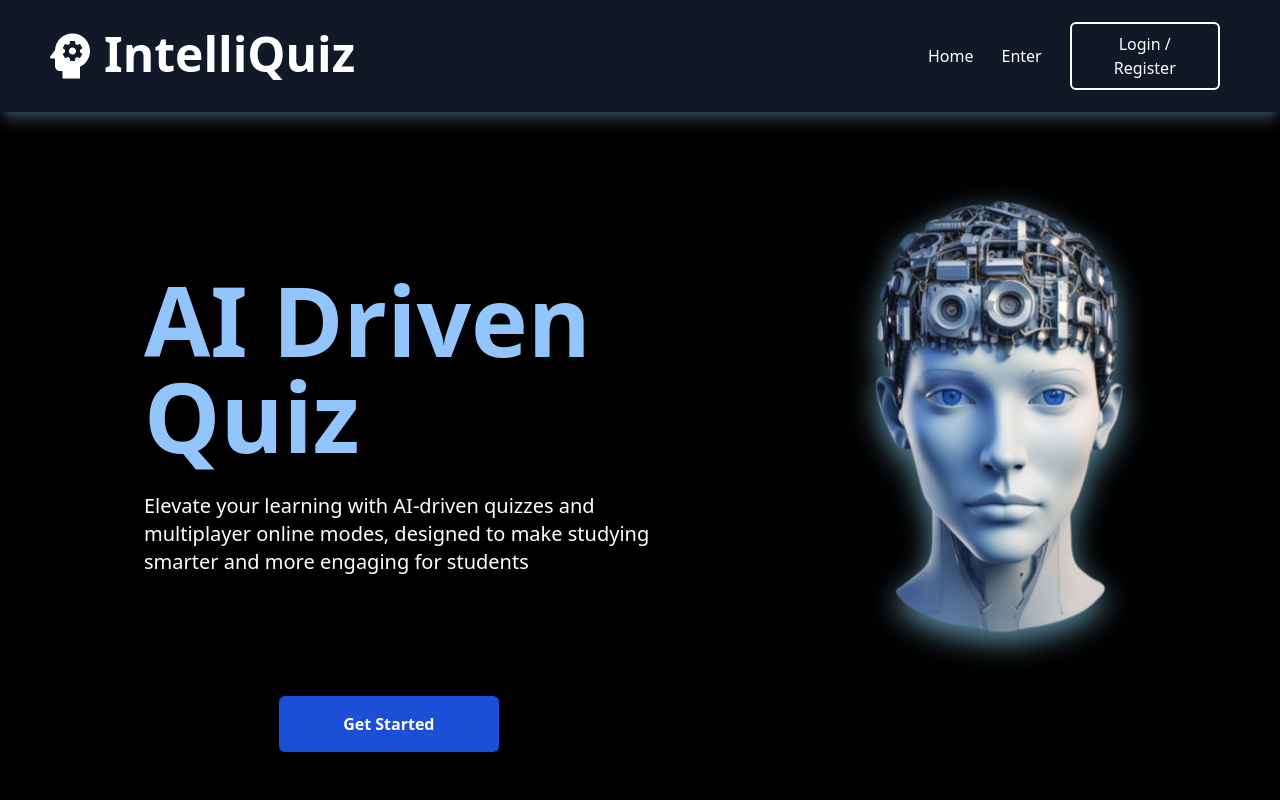
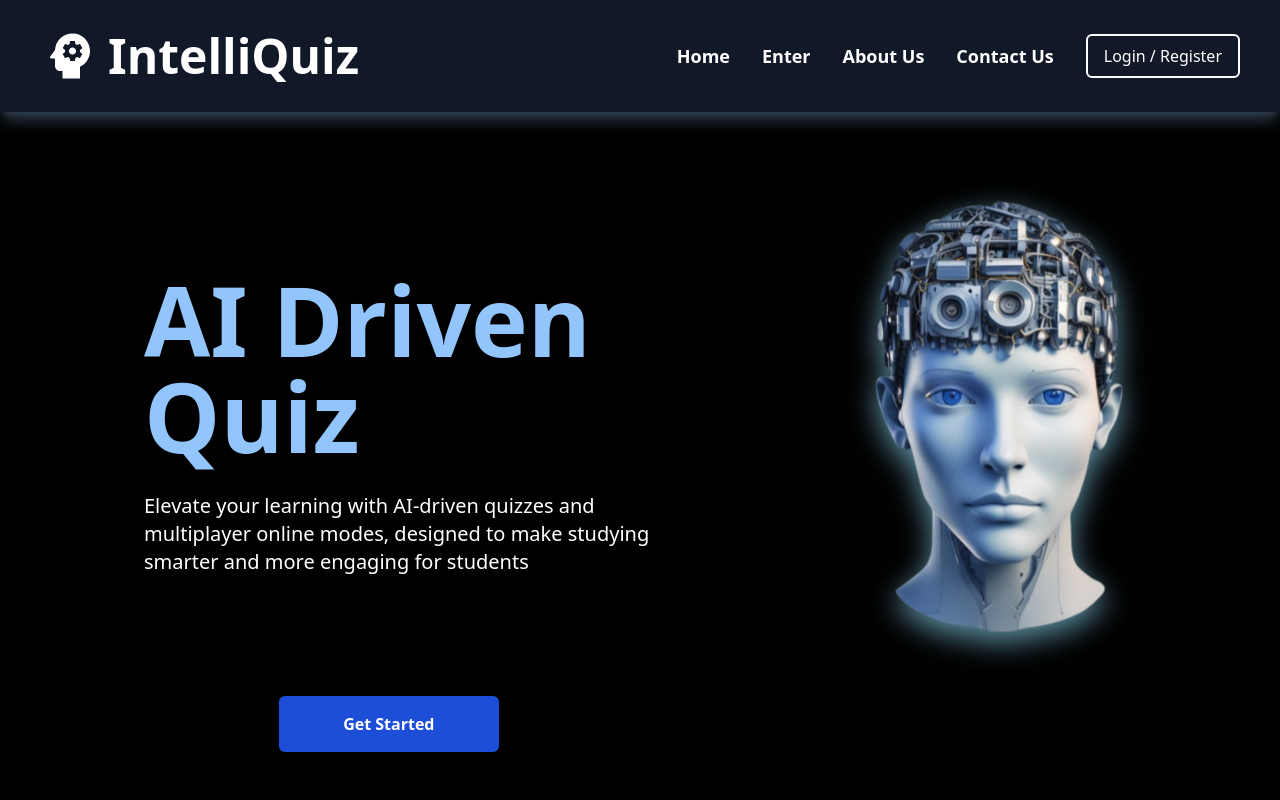
Before and after one commit to PixelPadThai/Intelliquiz, a React (Vite) app in the folder App/Frontend/: page / in a window 1280 px wide. Shown: the top 800 px of the page. Built offline with nearby package versions, Linux system fonts and the light colour scheme; no server answers.

Commit message:
Change to generate quiz

```diff
--- a/App/Frontend/package.json
+++ b/App/Frontend/package.json
@@ -24,6 +24,7 @@
     "cobe": "^0.6.3",
     "firebase": "^11.1.0",
     "framer-motion": "^11.3.9",
+    "jspdf": "^2.5.2",
     "lucide-react": "^0.469.0",
     "next-themes": "^0.3.0",
     "react": "^18.3.1",
--- a/App/Frontend/src/component/Home/Home.jsx
+++ b/App/Frontend/src/component/Home/Home.jsx
@@ -58,11 +58,11 @@ const Home = () => {
   return (
 
     <>
-    <div className='bg-black w-full min-h-screen flex flex-col items-center justify-center'>
+    <div className='bg-black w-full scroll-smooth min-h-screen flex flex-col items-center justify-center'>
       <div className='w-full min-h-screen scroll-smooth bg-black flex flex-col md:flex-row text-white '>
         <div className='w-full mt-12 md:mt-24 flex flex-col-reverse md:flex-row justify-between  px-4 md:px-0'>
           <div className=' p-4 md:ml-32 md:w-1/2 flex flex-col items-center gap-2'>
-            <h2 className=' text-3xl md:text-8xl font-bold text-blue-300 mt-10 md:mt-40 animate-fade-move'>
+            <h2 className=' text-3xl md:text-8xl font-bold  text-blue-300 mt-10 md:mt-40 animate-fade-move'>
               AI Driven Quiz
             </h2>
             <p className='mt-5  md:text-xl animate-fade-in '>
--- a/App/Frontend/src/component/Navbar/Navbar.jsx
+++ b/App/Frontend/src/component/Navbar/Navbar.jsx
@@ -1,45 +1,132 @@
-import React from 'react'
-import { Link } from 'react-router-dom'
-import PsychologyIcon from '@mui/icons-material/Psychology';
-import Home from '../Home/Home';
-import { useFirebase } from '../../context/Firebase';
+// import React from "react";
+// import { Link } from "react-router-dom";
+// import PsychologyIcon from "@mui/icons-material/Psychology";
+// import Home from "../Home/Home";
+// import { useFirebase } from "../../context/Firebase";
+// import { CgProfile } from "react-icons/cg";
+
+// const Navbar = () => {
+//   const firebase = useFirebase();
+//   return (
+//     //fixed remove
+//     <div className="fixed flex w-full h-28   bg-gray-900 justify-between z-50 items-center shadow-lg shadow-slate-700 text-white ">
+//       <div className="ml-10 flex">
+//         <PsychologyIcon sx={{ fontSize: 60 }} className="mr-1" />
+//         {/* <Icon></Icon> */}
+//         <h3 className="text-5xl font-bold mt-1">IntelliQuiz</h3>
+//       </div>
+
+//       <div className="flex items-center list-none mr-96 gap-7 max-w-16">
+//         <li className="hover:text-sky-400  font-semibold text-lg">
+//           <Link to="/">Home</Link>
+//         </li>
+//         <li className="hover:text-sky-400 font-semibold text-lg">
+//           <Link to="/main">Enter</Link>
+//         </li>
+//         <li className="hover:text-sky-400 font-semibold text-lg">
+//           <Link to="/about">AboutUs</Link>
+//         </li>
+//         <li className="hover:text-sky-400 font-semibold text-lg">
+//           <Link to="/contatc">ContactUs</Link>
+//         </li>
+//         {firebase.isLoggedIn ? (
+//           <p className="w-12 h-12 ">
+//             <CgProfile className="w-12  -mt-2 h-16 " />
+//           </p>
+//         ) : (
+//           <li
+//             className="py-2 px-4 text-white bg-transparent border-2 border-white rounded-md hover:bg-white hover:text-black hover:font-semibold transition-all duration-300"
+//             style={{ minWidth: "150px", textAlign: "center" }}
+//           >
+//             <Link to="/signUp">Login / Register</Link>
+//           </li>
+//         )}
+//       </div>
+//     </div>
+//   );
+// };
+
+// export default Navbar;
+
+import React, { useState } from "react";
+import { Link } from "react-router-dom";
+import PsychologyIcon from "@mui/icons-material/Psychology";
 import { CgProfile } from "react-icons/cg";
+import { useFirebase } from "../../context/Firebase";
 
 const Navbar = () => {
+  const [isMenuOpen, setIsMenuOpen] = useState(false);
+  const firebase = useFirebase();
 
-    const firebase=useFirebase();
   return (
-    //fixed remove
-    <div className='fixed flex w-full h-28   bg-gray-900 justify-between z-50 items-center shadow-lg shadow-slate-700 text-white '>
-        <div className="ml-10 flex">
-              <PsychologyIcon sx={{fontSize:60}} className='mr-1'/>
-              {/* <Icon></Icon> */}
-              <h3 className='text-5xl font-bold mt-1'>IntelliQuiz</h3>
+    <div className="fixed  w-full bg-gray-900 shadow-lg shadow-slate-700 z-50 text-white">
+      <div className="flex justify-between items-center h-28 px-8 lg:px-10">
+        {/* Logo Section */}
+        <div className="flex items-center">
+          <PsychologyIcon sx={{ fontSize: 60 }} className="mr-2" />
+          <h3 className="text-4xl lg:text-5xl font-bold">IntelliQuiz</h3>
         </div>
 
-        <div className='flex items-center list-none mr-72 gap-7 max-w-16'>
-    <li className='hover:text-sky-400'>
-        <Link to='/'>Home</Link>
-    </li>
-    <li className='hover:text-sky-400'>
-        <Link to='/main'>Enter</Link>
-    </li>
-    {firebase.isLoggedIn?<p className='w-12 h-12 '><CgProfile  className='w-16 mb-3 h-16 ml-8' /></p>:
-    <li className='py-2 px-4 text-white bg-transparent border-2 border-white rounded-md hover:bg-white hover:text-black hover:font-semibold transition-all duration-300' style={{ minWidth: '150px', textAlign: 'center' }}>
-        <Link to='/signUp'>Login / Register</Link>
-    </li>
-    }
-</div>
+        {/* Desktop Menu */}
+        <ul className="hidden lg:flex items-center gap-8">
+          <li className="hover:text-sky-400 font-semibold text-lg">
+            <Link to="/">Home</Link>
+          </li>
+          <li className="hover:text-sky-400 font-semibold text-lg">
+            <Link to="/main">Enter</Link>
+          </li>
+          <li className="hover:text-sky-400 font-semibold text-lg">
+            <Link to="/about">About Us</Link>
+          </li>
+          <li className="hover:text-sky-400 font-semibold text-lg">
+            <Link to="/contact">Contact Us</Link>
+          </li>
+          {firebase.isLoggedIn ? (
+            <CgProfile className="w-8 h-8 cursor-pointer" />
+          ) : (
+            <li className="py-2 px-4 text-white bg-transparent border-2 border-white rounded-md hover:bg-white hover:text-black hover:font-semibold transition-all duration-300">
+              <Link to="/signUp">Login / Register</Link>
+            </li>
+          )}
+        </ul>
 
+        {/* Hamburger Menu */}
+        <button
+          className="lg:hidden text-3xl"
+          onClick={() => setIsMenuOpen(!isMenuOpen)}
+        >
+          ☰
+        </button>
+      </div>
 
+      {/* Mobile Menu */}
+      {isMenuOpen && (
+        <ul className="flex flex-col items-center bg-gray-800 py-4 lg:hidden">
+          <li className="hover:text-sky-400 font-semibold text-lg py-2">
+            <Link to="/" onClick={() => setIsMenuOpen(false)}>Home</Link>
+          </li>
+          <li className="hover:text-sky-400 font-semibold text-lg py-2">
+            <Link to="/main" onClick={() => setIsMenuOpen(false)}>Enter</Link>
+          </li>
+          <li className="hover:text-sky-400 font-semibold text-lg py-2">
+            <Link to="/about" onClick={() => setIsMenuOpen(false)}>About Us</Link>
+          </li>
+          <li className="hover:text-sky-400 font-semibold text-lg py-2">
+            <Link to="/contact" onClick={() => setIsMenuOpen(false)}>Contact Us</Link>
+          </li>
+          {firebase.isLoggedIn ? (
+            <CgProfile className="w-8 h-8 cursor-pointer py-2" />
+          ) : (
+            <li className="py-2 px-4 text-white bg-transparent border-2 border-white rounded-md hover:bg-white hover:text-black hover:font-semibold transition-all duration-300">
+              <Link to="/signUp" onClick={() => setIsMenuOpen(false)}>
+                Login / Register
+              </Link>
+            </li>
+          )}
+        </ul>
+      )}
+    </div>
+  );
+};
 
-
-
-
-
-
-    </div>
-  )
-}
-
-export default Navbar
+export default Navbar;
```
Also changed, not shown: App/Frontend/src/component/GenerateQuiz/GenAI.jsx (+148 -56 lines), 1 other file (tests, documents, lock files or other folders).
